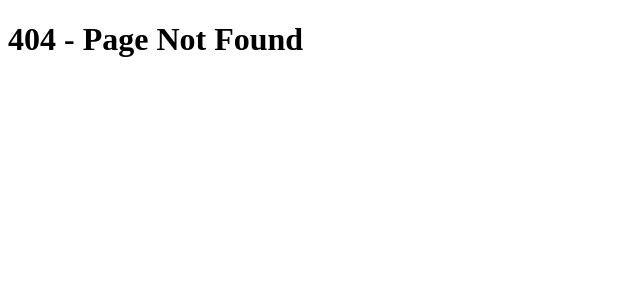
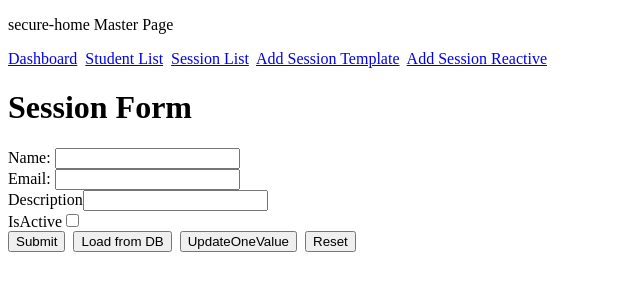
Before and after one commit to adeshshukla/angular-tutorial, an Angular app: page /portal/addSessionReactive in a window 1280 px wide. Before the commit this address had no page. Shown: the top 300 px of the page, without its empty margins (0-640 px from the left). Built offline with nearby package versions, Linux system fonts and the light colour scheme.

Commit message:
Reactive form, validation, setvalue, getvalue

```diff
--- a/src/app/app-routing.module.ts
+++ b/src/app/app-routing.module.ts
@@ -16,6 +16,8 @@ import { SecureHomeComponent } from './components/secure-home/secure-home.compon
 import { PublicMasterComponent } from './public-master/public-master.component';
 import { DashboardComponent } from './components/secure-home/dashboard/dashboard.component';
 import { PipedemoComponent } from './components/pipedemo/pipedemo.component';
+import { AddSession2Component } from './components/session/add-session2/add-session2.component';
+import { AddSessionReactiveComponent } from './components/session/add-session-reactive/add-session-reactive.component';
 
 const routes: Routes = [
 
@@ -26,6 +28,8 @@ const routes: Routes = [
       { path: 'studList', component: StudentlistComponent },
       { path: 'studentDetail/:rollNo', component: StudentDetailComponent },
       { path: 'sessionList', component: SessionlistComponent },
+      { path: 'addSession', component: AddSession2Component },
+      { path: 'addSessionReactive', component: AddSessionReactiveComponent },
       { path: '', redirectTo: 'dashboard', pathMatch: 'full' },
     ]
   },
--- a/src/app/app.module.ts
+++ b/src/app/app.module.ts
@@ -1,6 +1,6 @@
 import { BrowserModule } from '@angular/platform-browser';
 import { NgModule } from '@angular/core';
-import { FormsModule} from '@angular/forms';
+import { FormsModule, ReactiveFormsModule} from '@angular/forms';
 // import {Router, RouterModule} from '@angular/router';
 // import {MyRouteModule} from './myRouteModule'
 import { AppRoutingModule } from './app-routing.module';
@@ -28,6 +28,8 @@ import { SessiondetailComponent } from './components/sessionlist/sessiondetail.c
 import { DashboardComponent } from './components/secure-home/dashboard/dashboard.component';
 import { PipedemoComponent } from './components/pipedemo/pipedemo.component';
 import { GenderPipe } from './gender.pipe';
+import { AddSession2Component } from './components/session/add-session2/add-session2.component';
+import { AddSessionReactiveComponent } from './components/session/add-session-reactive/add-session-reactive.component';
 
 
 @NgModule({
@@ -36,10 +38,10 @@ import { GenderPipe } from './gender.pipe';
     , QueryComponent, PageNotFOundComponent, StudentlistComponent, StudentDetailComponent
     , SessionlistComponent, AddSessionComponent, TemplateReferenceComponent, SecureHomeComponent
     , PublicMasterComponent, SessiondetailComponent, DashboardComponent, PipedemoComponent
-    , GenderPipe
+    , GenderPipe, AddSession2Component, AddSessionReactiveComponent
   ],
   imports: [
-    BrowserModule, FormsModule
+    BrowserModule, FormsModule, ReactiveFormsModule
     // , RouterModule.forRoot([
     //   {path:'example', component:ExampleComponent},
     //   {path:'home', component:HomeComponent},
--- a/src/app/components/secure-home/secure-home.component.ts
+++ b/src/app/components/secure-home/secure-home.component.ts
@@ -10,6 +10,9 @@ import { Component, OnInit } from '@angular/core';
       <a routerLink="dashboard">Dashboard</a>&nbsp;
       <a routerLink="studList">Student List</a>&nbsp;
       <a routerLink="sessionList">Session List</a>&nbsp;
+      <a routerLink="addSession">Add Session Template</a>&nbsp;
+      <a routerLink="addSessionReactive">Add Session Reactive</a>&nbsp;
+
     </nav>
 
     <router-outlet></router-outlet>
--- /dev/null
+++ b/src/app/components/session/add-session-reactive/add-session-reactive.component.html
@@ -0,0 +1,40 @@
+<h1>Session Form</h1>
+<form [formGroup]="frmSession" (ngSubmit)="saveValid(frmSession)">
+
+
+    <div>
+        <label>Name:
+            <input type="text" formControlName="name">
+        </label>
+        <div *ngIf="frmSession.controls.name.touched && frmSession.controls.name.hasError('required')">
+            <span style="color: red;">Name is required</span>
+        </div>
+        <div *ngIf="frmSession.controls.name.touched && frmSession.controls.name.hasError('minlength')">
+            <span style="color: red;">Name must be of at least 5 chars</span>
+        </div>
+    </div>
+
+    <div>
+        <label>Email:
+            <input type="text" formControlName="email" required>
+        </label>
+
+    </div>
+
+    <div>
+        <label>Description</label>
+        <input type="text" formControlName="desc">
+    </div>
+
+    <div>
+        <label>IsActive</label>
+        <input type="checkbox" formControlName="isActive">
+    </div>
+
+    <!-- <button type="submit" [disabled]="!frmSession.valid">Submit</button> -->
+    <button type="submit">Submit</button>&nbsp;
+    <button (click)="SetValue()">Load from DB</button>&nbsp;
+    <button (click)="UpdateOneValue()">UpdateOneValue</button>&nbsp;
+    <button type="button" (click)="Reset()">Reset</button>&nbsp;
+
+</form>
--- /dev/null
+++ b/src/app/components/session/add-session-reactive/add-session-reactive.component.ts
@@ -0,0 +1,73 @@
+import { Component, OnInit } from '@angular/core';
+import { FormGroup, FormControl, FormBuilder, Validators } from '@angular/forms';
+
+@Component({
+  selector: 'app1-add-session-reactive',
+  templateUrl: 'add-session-reactive.component.html',
+  styles: [
+  ]
+})
+export class AddSessionReactiveComponent implements OnInit {
+
+  constructor(private formBuilder: FormBuilder) { }
+
+  frmSession = this.formBuilder.group({
+    name: new FormControl('', [Validators.required, Validators.minLength(5)]),
+    desc: new FormControl('', Validators.required),
+    email: new FormControl(''),
+    isActive: new FormControl()
+  });
+
+  ngOnInit(): void {
+    //this.SetValue();
+  }
+
+  saveValid(frm: FormGroup) {
+
+    console.log(frm);
+    console.log(frm.controls.name.value);
+    console.log(frm.value)
+
+    if (frm.valid) {
+      console.log('save...!!!');
+    }
+    else {
+      alert('form invalid')
+    }
+  }
+
+  Reset() {
+    // reset to default values.
+    this.frmSession.reset({
+      isActive: true,
+      name: '2020-2021'
+    });
+  }
+
+  SetValue() {
+    // http call
+    // let data = http.get();
+
+    let data = {
+      Name: 'Adesh',
+      Desc: "Desc",
+      Email: "ades@gmail.com",
+      isActive: true
+    }
+
+    this.frmSession.setValue({
+      name: data.Name,
+      desc: data.Desc,
+      email: data.Email,
+      isActive: data.isActive
+    });
+  }
+
+  UpdateOneValue() {
+    this.frmSession.patchValue({
+      desc: "New dec",
+      email: "New email",
+    });
+  }
+
+}
--- /dev/null
+++ b/src/app/components/session/add-session2/add-session2.component.html
@@ -0,0 +1,63 @@
+<h1>Session Form</h1>
+<form #frmSession="ngForm">
+  Is form valid : {{frmSession.form.valid}}
+  <div *ngIf="formErrors.length>0">
+    Please correct the below errors:
+    <ul>
+      <li *ngFor="let err of formErrors" class="errClass">
+        {{err}}
+      </li>
+      </ul>
+  </div>
+
+  <div>
+    Form value : {{frmSession.value  | json}}
+  </div>
+
+
+  <div>
+    <label>Name:
+      <input type="text" id="sessionName" name="Session Name" #txtName="ngModel" aria-label="Name"
+          [(ngModel)]="newSession.Name" required minlength="5">
+    </label>
+    <span style="color: red;">*</span>
+    <span style="color: red;" [hidden]="txtName.pristine || txtName.valid">Name is required</span>
+  </div>
+
+  <div>
+    <label>Description</label>
+    <input type="text" name="Session Desc" [(ngModel)]="newSession.Description" required>
+  </div>
+
+  <div>
+    <label>IsActive</label>
+    <input type="checkbox" name="sessionIsActive" [(ngModel)]="newSession.IsActive">
+  </div>
+
+  <button (click)="saveValid()">Submit</button>
+  <button type="button" (click)="frmSession.reset()">Reset</button>
+
+</form>
+<!--
+
+<h1>Session Form</h1>
+<form #frmSession2="ngForm">
+  <div>
+    <label>Name</label>
+    <input type="text" name="sessionName2" required ngModel>
+  </div>
+
+  <div>
+    <label>Description</label>
+    <input type="text" name="sessionDesc2" required ngModel>
+  </div>
+
+  <div>
+    <label>IsActive</label>
+    <input type="checkbox" name="sessionIsActive2" ngModel>
+  </div>
+
+  <button [disabled] = "!frmSession2.form.valid" (click)="save2(frmSession2)">Submit2</button>
+  <button type="button" (click)="frmSession2.reset()">Reset</button>
+
+</form> -->
--- /dev/null
+++ b/src/app/components/session/add-session2/add-session2.component.ts
@@ -0,0 +1,94 @@
+import { Component, OnInit, ViewChild, ElementRef } from '@angular/core';
+import { ValidationErrors, FormControl } from '@angular/forms';
+
+@Component({
+  selector: 'app1-add-session2',
+  templateUrl:'add-session2.component.html',
+  styles: [`
+    .errClass{
+      color:red;
+    }
+  `]
+})
+export class AddSession2Component implements OnInit {
+  @ViewChild('frmSession') myForm:ElementRef;
+
+  course = {
+    title: 'The Complete Angular Course',
+    author: {
+       name: 'Mosh Hamedani'
+    }
+ }
+
+  public newSession:SessionModel= new SessionModel();
+
+  public formErrors = [];
+
+  constructor() { }
+
+  ngOnInit(): void {
+  }
+
+  public save(frm):void{
+    console.log(this.newSession);
+    console.log(frm);
+    console.log(frm.form.value);
+
+    this.getFormValidationErrors(frm);
+
+  }
+
+  public saveValid():void{
+    console.log(this.myForm);
+    // console.log(this.myForm.nativeElement);
+
+    this.getFormValidationErrors(this.myForm);
+
+  }
+
+  public save2(frm):void{
+    console.log(frm);
+  }
+
+  getFormValidationErrors(frm) {
+    // Clear previous errors
+    this.formErrors = [];
+
+    // console.log('Form errors----')
+    // console.log(frm.controls);
+
+    Object.keys(frm.controls).forEach(key => {
+  // console.log('Key-----------' + key);
+  // console.log((<HTMLInputElement>frm.controls[key]));
+    // const controlErrors: ValidationErrors = frm.get(key).errors;
+    const controlErrors: ValidationErrors = frm.controls[key].errors;
+    if (controlErrors != null) {
+          Object.keys(controlErrors).forEach(keyError => {
+            let text;
+            switch (keyError) {
+              case 'required': text = key + ' is required!'; break;
+              case 'pattern': text = `${key} has wrong pattern!`; break;
+              case 'email': text = `${key} has wrong email format!`; break;
+              case 'minlength': text = `${key} has wrong length! Required length: ${controlErrors[keyError].requiredLength}`; break;
+              case 'areEqual': text = `${key} must be equal!`; break;
+              default: text = `${key}: ${keyError}: ${controlErrors[keyError]}`;
+            }
+
+            this.formErrors.push(text);
+            console.log('Key control: ' + key + ', keyError: ' + keyError + ', err value: ', controlErrors[keyError]);
+          });
+        }
+      });
+
+      console.log('Validation summary-----------------');
+      console.log(this.formErrors);
+    }
+
+}
+
+export class SessionModel{
+    Id: number;
+    Name: string;
+    Description: string;
+    IsActive: boolean;
+}
--- a/src/styles.css
+++ b/src/styles.css
@@ -1 +1,4 @@
 /* You can add global styles to this file, and also import other style files */
+.ng-touched.ng-invalid{
+    border-color: red;
+}
```
